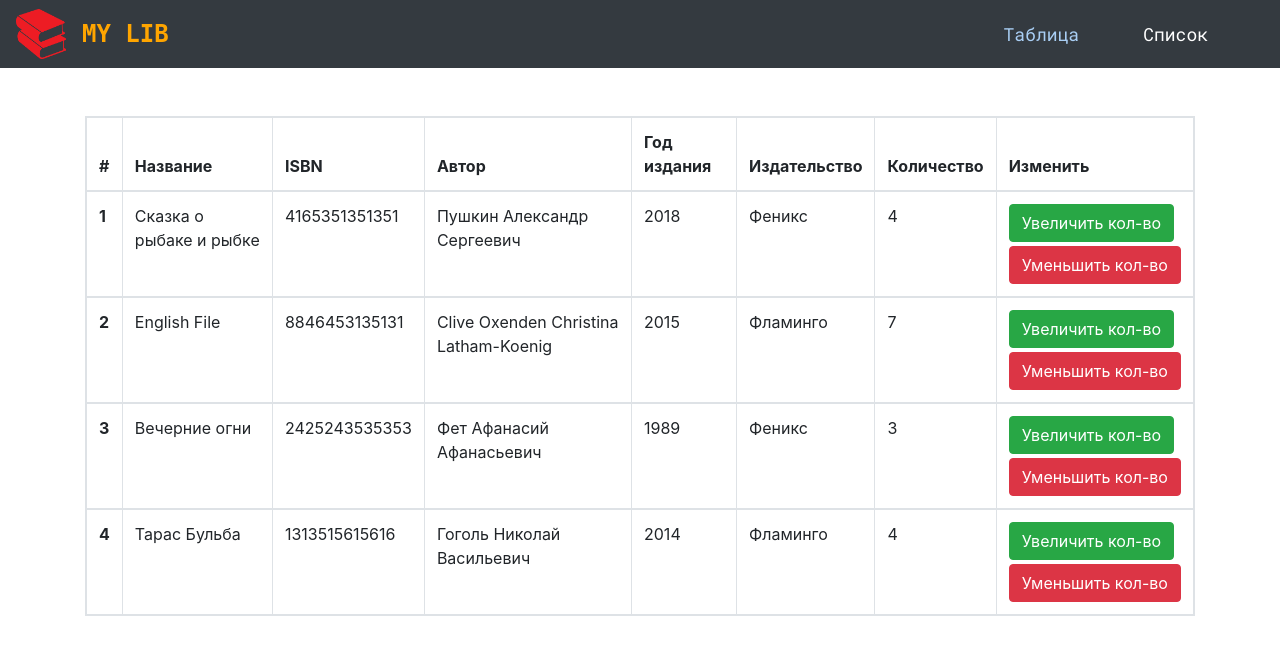
After one commit to eternityxxxx/D6.11, a Django app: page / in a window 1280 px wide. The commit adds this page. Shown: the top 655 px of the page. Run offline with Django 3.2, Linux system fonts and the light colour scheme; data comes from the database, SQL or seed files in the repository; both versions use the stored data as it was after the commit; some libraries are stand-ins or nearby versions; some web fonts are replaced.

Commit message:
Fix book_list.html, add style.css and book_list.css, logo

```diff
--- a/my_library/urls.py
+++ b/my_library/urls.py
@@ -26,8 +26,8 @@ urlpatterns = [
     path('admin/', admin.site.urls),
     path('', BookTablePage.as_view()),
 
-    path('index/book_increment/', book_increment),
-    path('index/book_decrement/', book_decrement),
+    path('book_increment/', book_increment),
+    path('book_decrement/', book_decrement),
 ]
 
 urlpatterns += staticfiles_urlpatterns()
--- a/p_library/templates/base.html
+++ b/p_library/templates/base.html
@@ -36,7 +36,7 @@
 
             </a>
 
-            <span class="navbar-text">Моя библиотека</span>
+            <span class="navbar-text">My Lib</span>
 
             <button class="navbar-toggler" data-toggle="collapse" data-target="#collapse_target">
 
--- /dev/null
+++ b/p_library/templates/p_library/book_list.html
@@ -0,0 +1,124 @@
+{% extends 'base.html' %}
+
+{% block extra_head %}
+
+    {% load static %}
+
+    <link rel="stylesheet" type="text/css" href="{% static 'css/p_library_list.css' %}">
+
+{% endblock extra_head %}
+
+{% block extra_title %}
+
+    Таблица книг
+
+{% endblock extra_title %}
+
+{% block links %}
+    <li class="nav-item mr-5">
+
+        <a href="/" class="nav-link active">Таблица</a>
+
+    </li>
+
+    <li class="nav-item mr-5">
+
+        <a href="books_list/" class="nav-link">Список</a>
+
+    </li>
+
+{% endblock links %}
+
+{% block content %}
+
+    <div class="container mt-5">
+
+        <table class="table table-bordered table-responsive">
+
+            <thead>
+
+              <tr>
+
+                <th scope="col">#</th>
+
+                <th scope="col">Название</th>
+
+                <th scope="col">ISBN</th>
+
+                <th scope="col">Автор</th>
+
+                <th scope="col">Год издания</th>
+
+                <th scope="col">Издательство</th>
+
+                <th scope="col">Количество</th>
+
+                <th scope="col">Изменить</th>
+
+              </tr>
+
+            </thead>
+
+            {% for book in object_list %}
+
+                <tbody>
+
+                    <tr>
+
+                        <th scope="row">{{ forloop.counter }}</th>
+
+                        <td>{{ book.title }}</td>
+
+                        <td>{{ book.ISBN }}</td>
+
+                        <td>
+
+                            {% for author in book.authors.all %}
+
+                                {{ author.full_name }}
+
+                            {% endfor %}
+
+                        </td>
+
+                        <td>{{ book.year_release }}</td>
+
+                        <td>{{ book.publisher.name }}</td>
+
+                        <td>{{ book.copy_count }}</td>
+
+                        <td>
+
+                            <form action="/book_increment/" method="POST" enctype="multipart/form-data">
+
+                                {% csrf_token %}
+
+                                <input type="hidden" name="id" value="{{book.id}}" />
+
+                                <input class="btn btn-success mb-1" type="submit" value="Увеличить кол-во" />
+
+                            </form>
+
+                            <form action="/book_decrement/" method="post" enctype="multipart/form-data">
+
+                                {% csrf_token %}
+
+                                <input type="hidden" name="id" value="{{book.id}}" />
+
+                                <input class="btn btn-danger" type="submit" value="Уменьшить кол-во" />
+
+                            </form>
+
+                        </td>
+
+                    </tr>
+
+                </tbody>
+
+            {% endfor %}
+
+          </table>
+
+    </div>
+
+{% endblock content %}
--- a/p_library/views.py
+++ b/p_library/views.py
@@ -13,32 +13,32 @@ def book_increment(request):
     if request.method == 'POST':
         book_id = request.POST['id']
         if not book_id:
-            return redirect('/books_table/')
+            return redirect('/')
         else:
             book = Book.objects.filter(id=book_id).first()
             if not book:
-                return redirect('/books_table/')
+                return redirect('/')
             book.copy_count += 1
             book.save()
-        return redirect('/books_table/')
+        return redirect('/')
     else:
-        return redirect('/books_table/')
+        return redirect('/')
 
 
 def book_decrement(request):
     if request.method == 'POST':
         book_id = request.POST['id']
         if not book_id:
-            return redirect('/books_table/')
+            return redirect('/')
         else:
             book = Book.objects.filter(id=book_id).first()
             if not book:
-                return redirect('/books_table/')
+                return redirect('//')
             if book.copy_count < 1:
                 book.copy_count = 0
             else:
                 book.copy_count -= 1
             book.save()
-        return redirect('/books_table/')
+        return redirect('/')
     else:
-        return redirect('/books_table/')
+        return redirect('/')
--- a/static/css/style.css
+++ b/static/css/style.css
@@ -0,0 +1,33 @@
+@font-face {
+    font-family: 'Nanum Gothic Coding';
+    src: url('../fonts/NanumGothicCoding-Bold.ttf') format('truetype');
+}
+
+@font-face {
+    font-family: 'Roboto Mono';
+    src: url('../fonts/RobotoMono-Regular.ttf') format('truetype');
+}
+
+
+.navbar-text {
+    font-family: 'Nanum Gothic Coding', monospace;
+    font-weight: bold;
+    font-size: 24px;
+    text-transform: uppercase;
+    color: orange !important;
+}
+
+.nav-link {
+    font-family: 'Roboto Mono', monospace;
+    font-size: 18px;
+
+    color: white !important;
+}
+
+.nav-link:hover {
+    color: #6F9CEB !important;
+}
+
+.active {
+    color: #A9CEF4 !important;
+}
```
Also changed, not shown: p_library/templates/p_library/p_library_list.html (deleted, +0 -86 lines), static/css/book_list.css (added, +8 -0 lines), db.sqlite3, static/css/P_library_list.css (deleted), static/img/logo.png (added).
